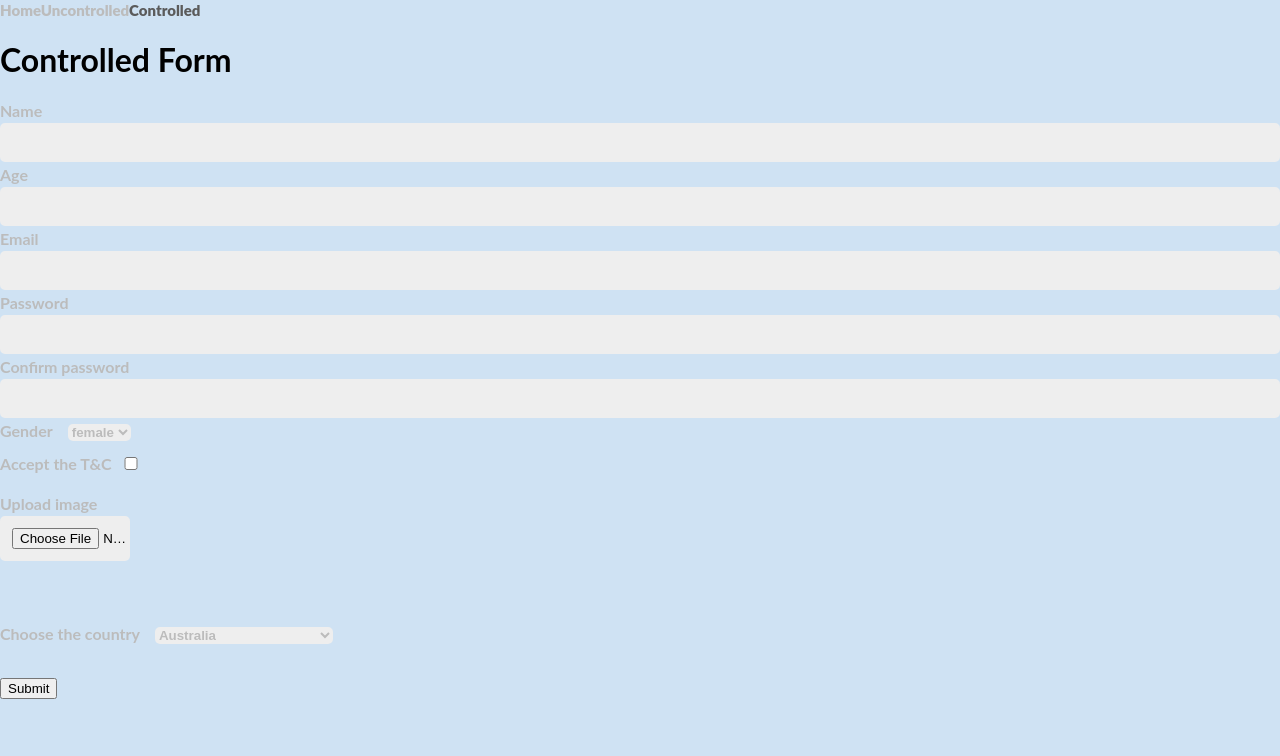
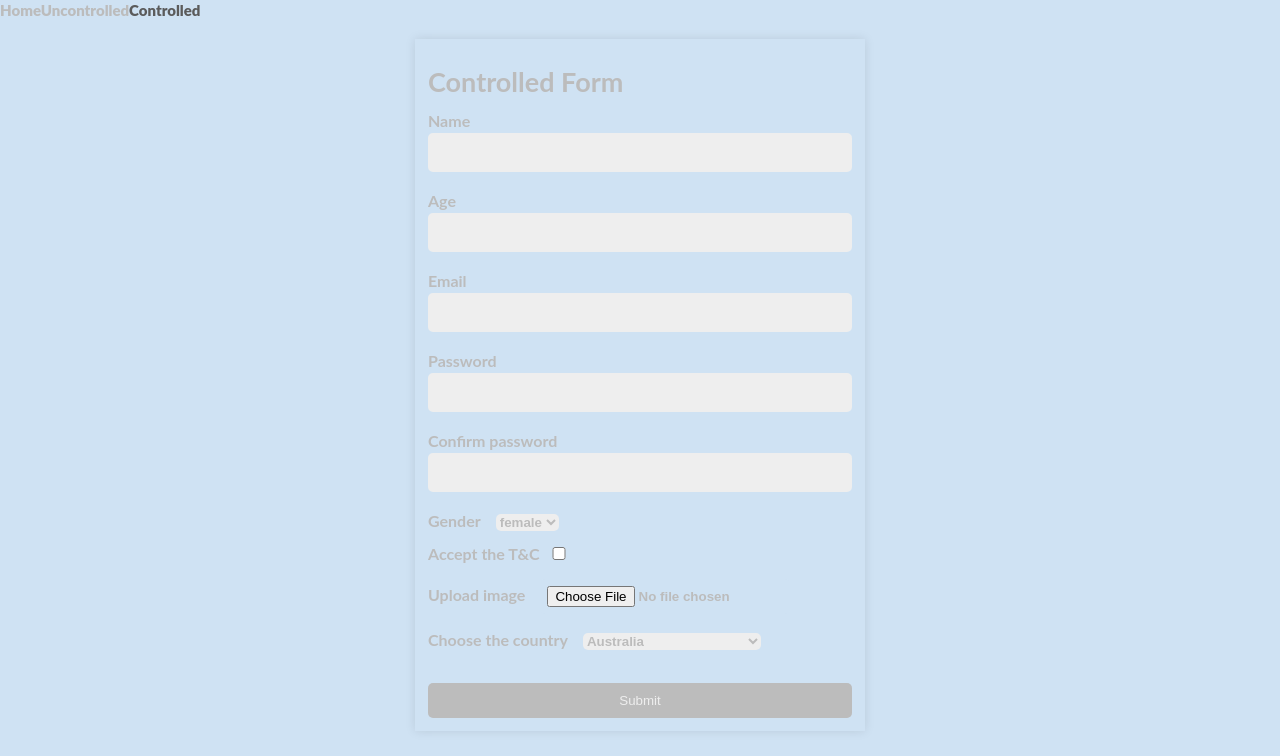
Before and after one commit to w1t1uv/react-components, a React (Vite) app: page /controlled in a window 1280 px wide. Shown: the top 756 px of the page. Built offline with nearby package versions, Linux system fonts and the light colour scheme.

Commit message:
feat: improve the form submission function

```diff
--- a/src/pages/ControlledForm.tsx
+++ b/src/pages/ControlledForm.tsx
@@ -2,42 +2,62 @@ import { SubmitHandler, useForm } from 'react-hook-form';
 import { IForm } from '../types';
 import { useDispatch, useSelector } from 'react-redux';
 import { setFormData } from '../store/formsSlice';
+import { userSchema } from '../validations/userValidation';
+import { yupResolver } from '@hookform/resolvers/yup';
+import { useNavigate } from 'react-router-dom';
+import { convert2base64 } from '../services/convert2base64';
 
 const ControlledForm = () => {
-  const { register, handleSubmit } = useForm<IForm>({
+  const {
+    register,
+    handleSubmit,
+    formState: { errors },
+  } = useForm<IForm>({
     defaultValues: {},
+    resolver: yupResolver(userSchema),
   });
   const dispatch = useDispatch();
   const countries = useSelector((state) => state.countries.countries);
+  const navigate = useNavigate();
 
-  const submit: SubmitHandler<IForm> = (data) => {
+  const submit: SubmitHandler<IForm> = async (data) => {
     console.log(data);
+    if (data.image) {
+      const converted = await convert2base64(data.image[0] as File);
+      data.image = converted;
+    }
     dispatch(setFormData(data));
+    navigate(`/`);
   };
 
   return (
-    <div>
-      <h1>Controlled Form</h1>
+    <div className="form-wrapper">
+      <p className="title">Controlled Form</p>
       <form onSubmit={handleSubmit(submit)} className="form">
         <div className="name">
           <label htmlFor="name">Name</label>
           <input {...register('name')} />
+          <p>{errors.name?.message}</p>
         </div>
         <div className="age">
           <label htmlFor="age">Age</label>
           <input type="number" {...register('age')} />
+          <p>{errors.age?.message}</p>
         </div>
         <div className="email">
           <label htmlFor="email">Email</label>
           <input {...register('email')} />
+          <p>{errors.email?.message}</p>
         </div>
         <div className="password">
           <label htmlFor="password">Password</label>
           <input {...register('password')} />
+          <p>{errors.password?.message}</p>
         </div>
         <div className="confirmedPassword">
           <label htmlFor="confirmedPassword">Confirm password</label>
           <input {...register('confirmedPassword')} />
+          <p>{errors.confirmedPassword?.message}</p>
         </div>
         <div className="gender">
           <label htmlFor="gender">Gender</label>
@@ -50,10 +70,12 @@ const ControlledForm = () => {
         <div className="termsAndConditions">
           <label htmlFor="termsAndConditions">Accept the T&C</label>
           <input type="checkbox" {...register('termsAndConditions')} />
+          <p>{errors.termsAndConditions?.message}</p>
         </div>
-        <div className="image">
+        <div className="upload-image">
           <label htmlFor="image">Upload image</label>
           <input type="file" name="image" {...register('image')} />
+          <p>{errors.image?.message}</p>
         </div>
         <div className="countries">
           <label htmlFor="country">Choose the country</label>
@@ -65,7 +87,7 @@ const ControlledForm = () => {
             ))}
           </select>
         </div>
-        <button>Submit</button>
+        <button className="submit">Submit</button>
       </form>
     </div>
   );
```
